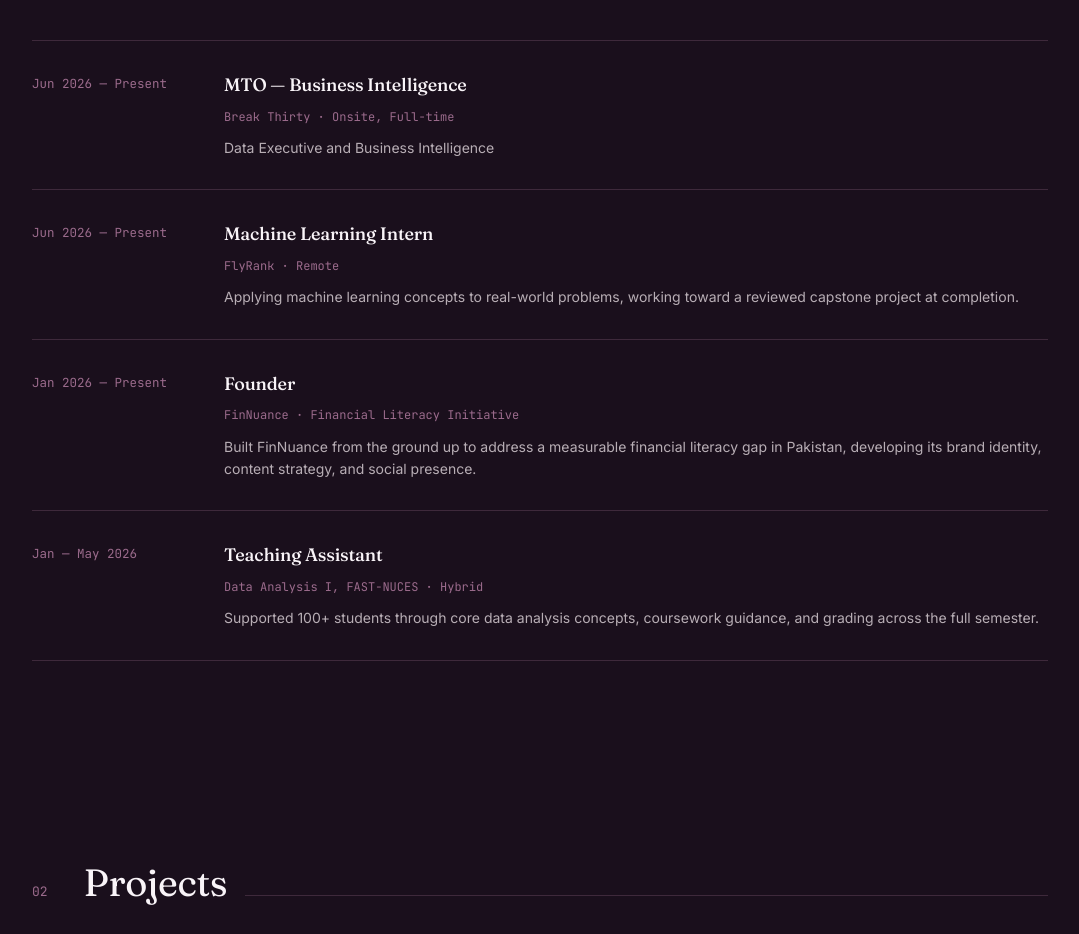
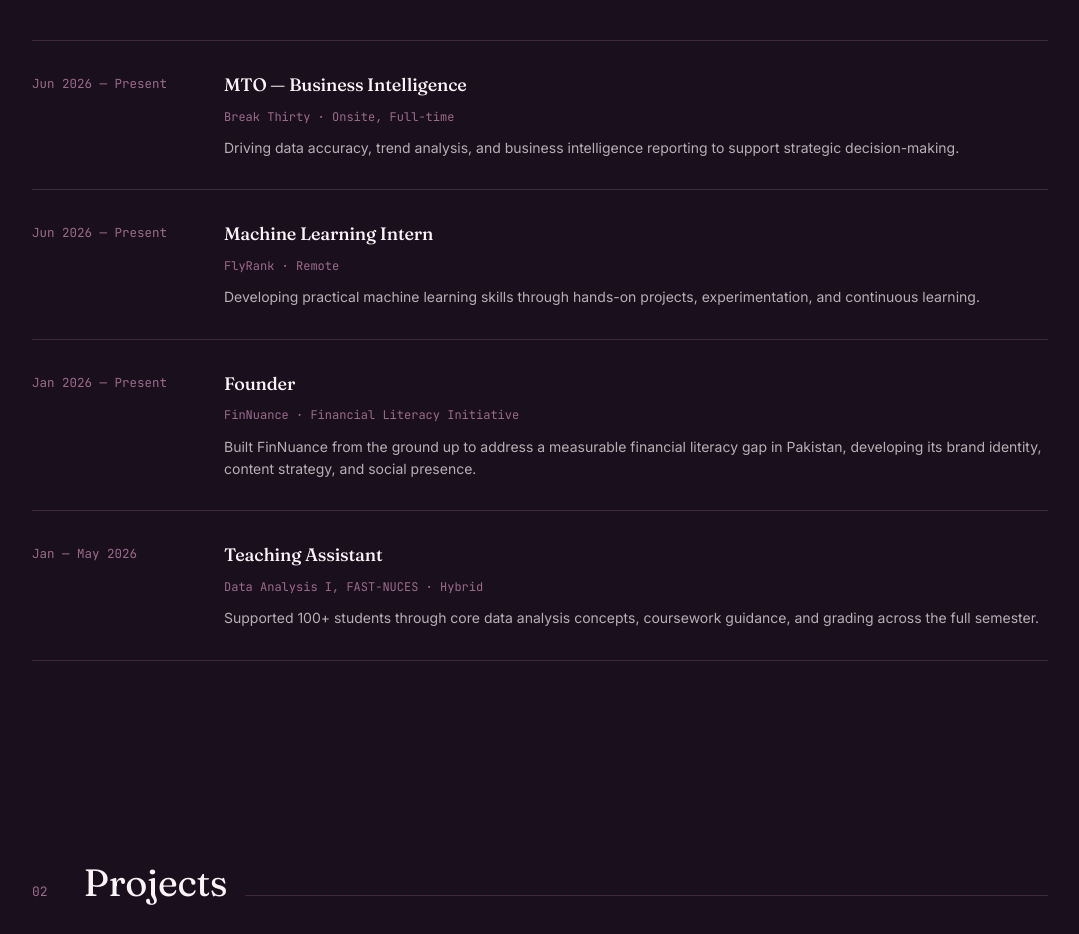
Before and after one commit to meerubb/meerubb.github.io, a plain HTML site: page index.html in a window 1280 px wide. Shown: the part 1000-1934 px from the top of the page, without its empty margins (100-1179 px from the left). Drawn offline with Linux system fonts and the light colour scheme.

```diff
--- a/index.html
+++ b/index.html
@@ -315,7 +315,7 @@
 
             </div>
             <div class="exp-org">Break Thirty · Onsite, Full-time</div>
-            <p style="margin-top:10px;">Data Executive and Business Intelligence</p>
+            <p style="margin-top:10px;">Driving data accuracy, trend analysis, and business intelligence reporting to support strategic decision-making.</p>
           </div>
         </div>
 
@@ -326,7 +326,7 @@
               <h3>Machine Learning Intern</h3>
             </div>
             <div class="exp-org">FlyRank · Remote</div>
-            <p style="margin-top:10px;">Applying machine learning concepts to real-world problems, working toward a reviewed capstone project at completion.</p>
+            <p style="margin-top:10px;">Developing practical machine learning skills through hands-on projects, experimentation, and continuous learning.</p>
           </div>
         </div>
 
```
